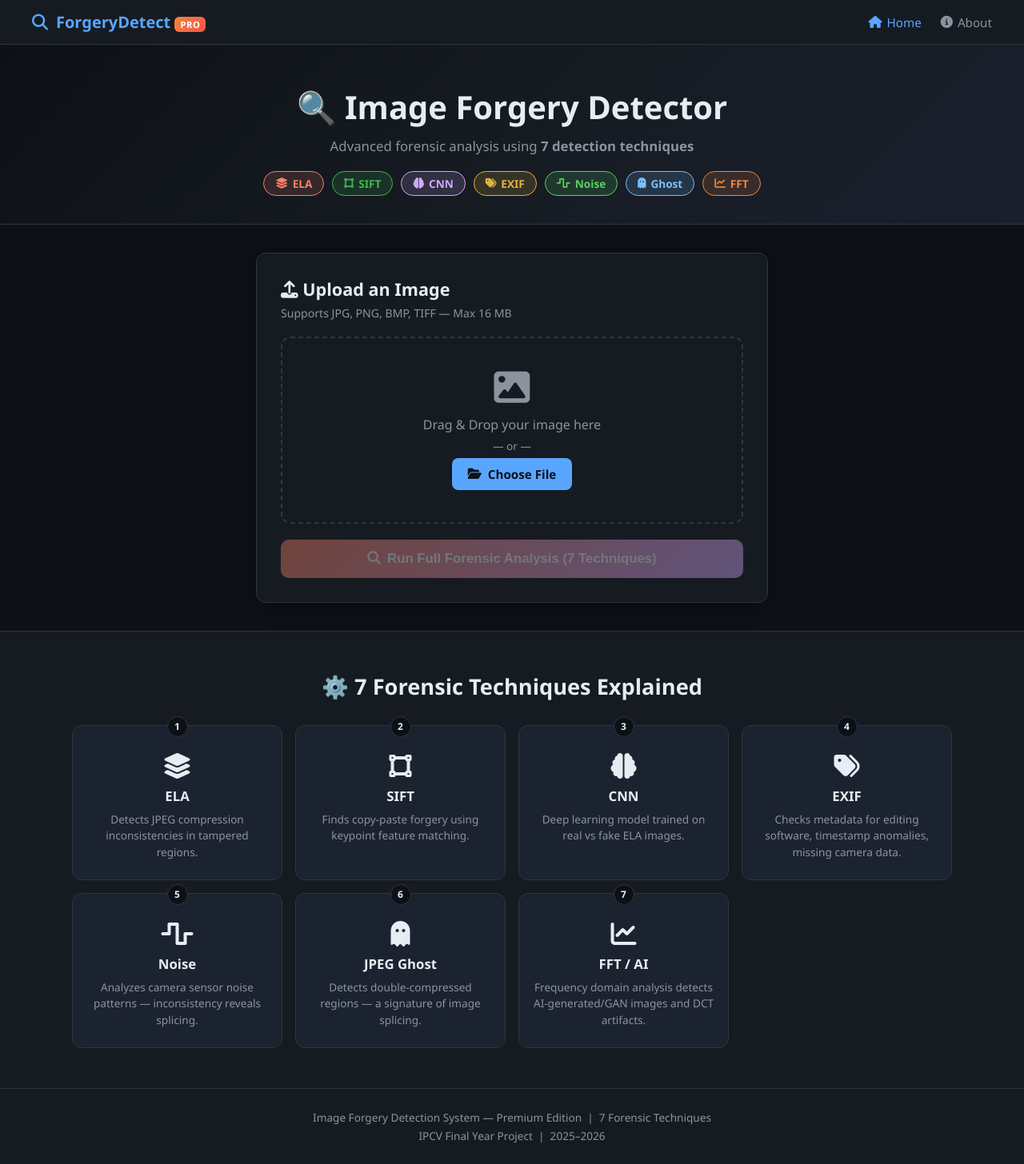
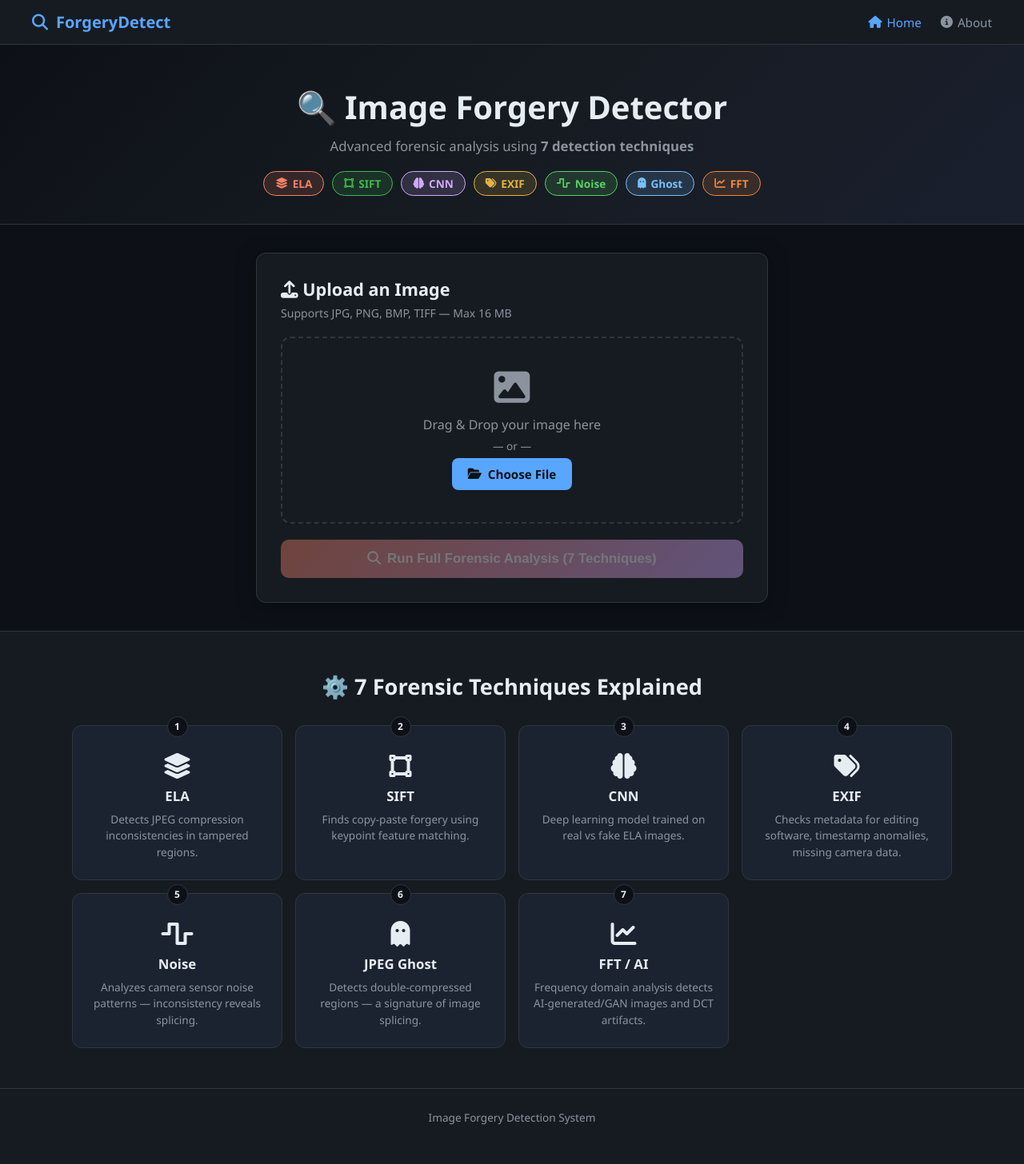
Before and after one commit to aaashishguptaaa/image-tamper-detection, a Flask app: page / in a window 1280 px wide. Shown: the whole page at 80% size. After the commit the page ends 1407 px from the top, so only its background shows below. Run offline with Flask 3, Linux system fonts and the light colour scheme; some libraries are stand-ins or nearby versions.

Commit message:
style: Remove PRO badge and IPCV project year text from header and footer

```diff
--- a/templates/about.html
+++ b/templates/about.html
@@ -99,7 +99,6 @@
 
 <footer class="footer">
   <p>Image Forgery Detection System &nbsp;|&nbsp; ELA + SIFT + CNN</p>
-  <p>IPCV Final Year Project &nbsp;|&nbsp; 2025–2026</p>
 </footer>
 
 </body>
--- a/templates/index.html
+++ b/templates/index.html
@@ -3,7 +3,7 @@
 <head>
   <meta charset="UTF-8" />
   <meta name="viewport" content="width=device-width, initial-scale=1.0"/>
-  <title>Image Forgery Detection | Premium | ELA + SIFT + CNN</title>
+  <title>Image Forgery Detection System</title>
   <link rel="stylesheet" href="{{ url_for('static', filename='css/style.css') }}"/>
   <link rel="stylesheet" href="https://cdnjs.cloudflare.com/ajax/libs/font-awesome/6.5.0/css/all.min.css"/>
 </head>
@@ -13,7 +13,7 @@
 <nav class="navbar">
   <div class="nav-brand">
     <i class="fa-solid fa-magnifying-glass"></i>
-    <span>ForgeryDetect <span class="premium-tag">PRO</span></span>
+    <span>ForgeryDetect</span>
   </div>
   <div class="nav-links">
     <a href="/" class="active"><i class="fa fa-home"></i> Home</a>
@@ -278,8 +278,7 @@
 </section>
 
 <footer class="footer">
-  <p>Image Forgery Detection System — Premium Edition &nbsp;|&nbsp; 7 Forensic Techniques</p>
-  <p>IPCV Final Year Project &nbsp;|&nbsp; 2025–2026</p>
+  <p>Image Forgery Detection System</p>
 </footer>
 
 <script src="{{ url_for('static', filename='js/main.js') }}"></script>
```
